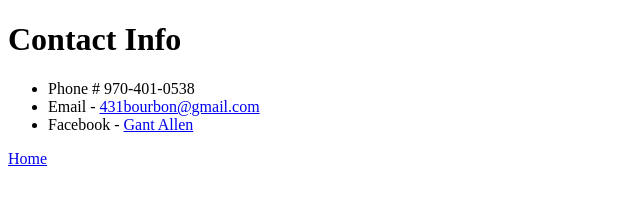
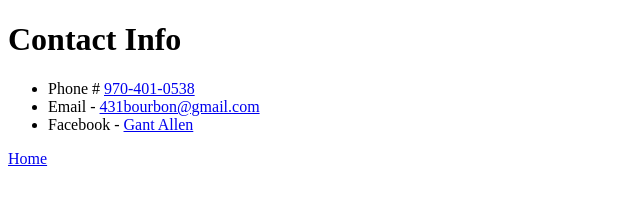
Before and after one commit to I-Am-Booger/HTML-portfolio, a plain HTML site: page contact.html in a window 1280 px wide. Shown: the whole page, without its empty margins (0-640 px from the left). Drawn offline with Linux system fonts and the light colour scheme.

Commit message:
Add files via upload

```diff
--- a/contact.html
+++ b/contact.html
@@ -9,7 +9,7 @@
   <body>
     <h1>Contact Info</h1>
     <ul>
-      <li>Phone &#35; <a href="tel+9704010538"></a>970-401-0538</li>
+      <li>Phone &#35; <a href="tel+9704010538">970-401-0538</a></li>
       <li>
         Email - <a href="mailto:431bourbon@gmail.com">431bourbon@gmail.com</a>
       </li>
```
